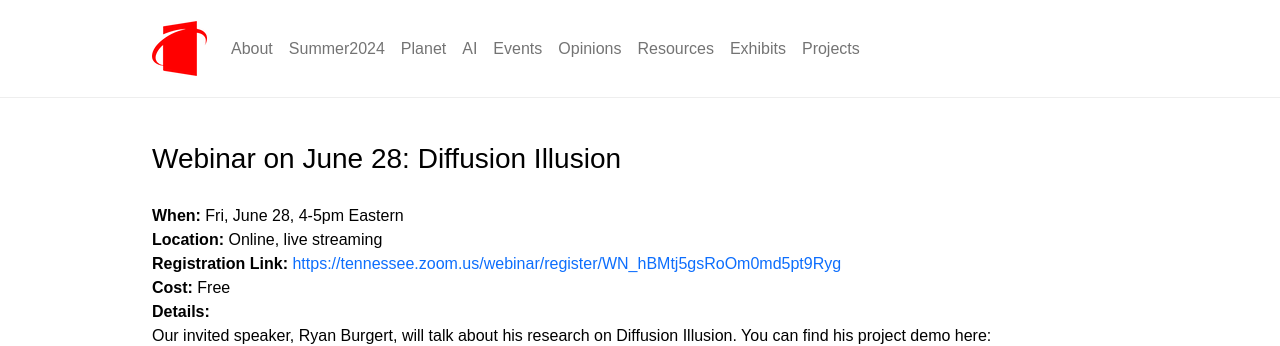
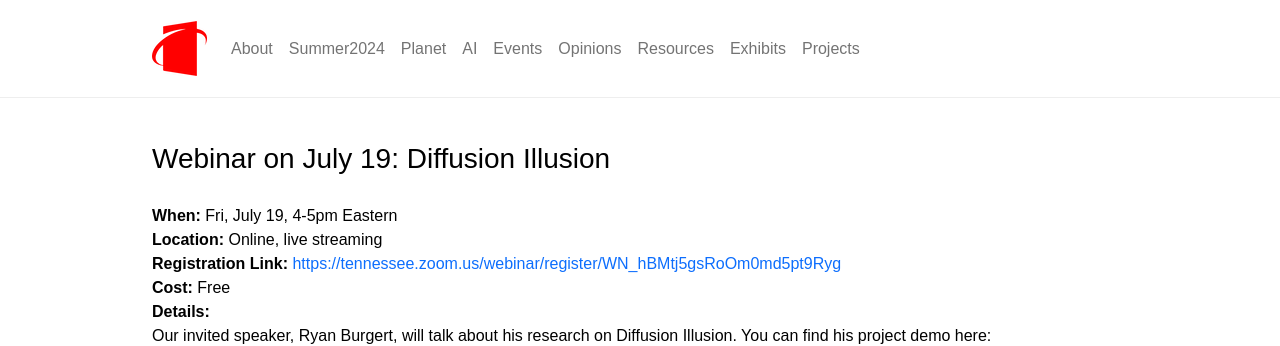
Before and after one commit to planet-ai-2023/planet-ai-2023.github.io, a Jekyll site: the page built from _posts/2024-5-31-webinar-june-28-diffusion-illusion.md, in a window 1280 px wide. Shown: the top 346 px of the page. Built offline with Jekyll 4.4.1, drawn with Linux system fonts in a browser that asks for light colours.

Commit message:
Update 2024-5-31-webinar-june-28-diffusion-illusion.md

```diff
--- a/_posts/2024-5-31-webinar-june-28-diffusion-illusion.md
+++ b/_posts/2024-5-31-webinar-june-28-diffusion-illusion.md
@@ -1,13 +1,13 @@
 ---
 layout: post
-title:  "Webinar on June 28: Diffusion Illusion"
+title:  "Webinar on July 19: Diffusion Illusion"
 date: 2024-5-31
 image: assets/images/ryan.png
 tags: [ events ]
 ---
 
 
-**When:** Fri, June 28, 4-5pm Eastern
+**When:** Fri, July 19, 4-5pm Eastern
 **Location:** Online, live streaming
 **Registration Link:** [https://tennessee.zoom.us/webinar/register/WN_hBMtj5gsRoOm0md5pt9Ryg](https://tennessee.zoom.us/webinar/register/WN_hBMtj5gsRoOm0md5pt9Ryg){:target="_blank"}
 **Cost:** Free
```
